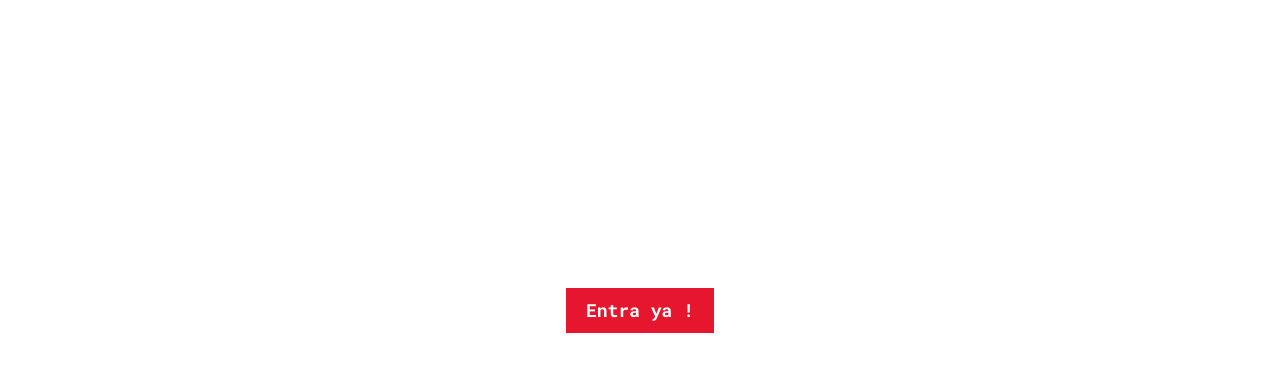
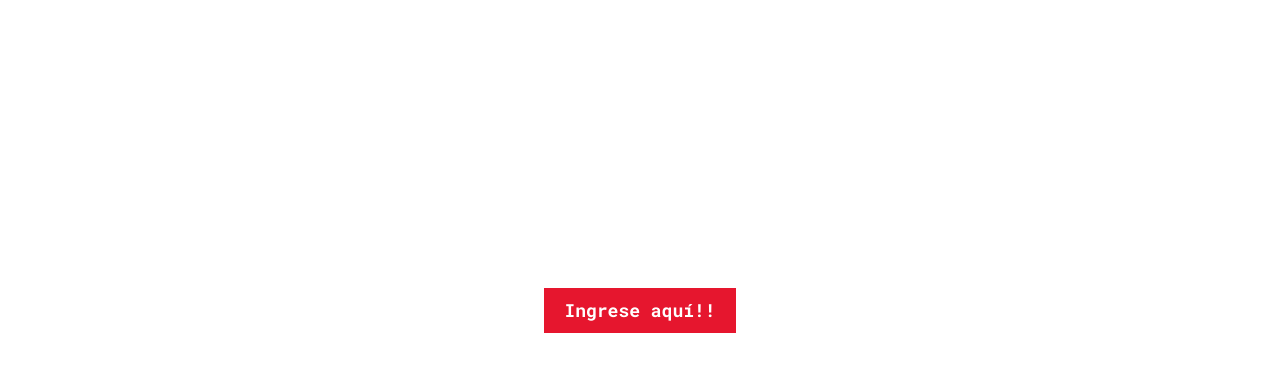
Before and after one commit to yuandreclaz/Blog-Personal-Frontend, a plain HTML site: page index.html in a window 1280 px wide. Shown: the part 143-514 px from the top of the page. Drawn offline with Linux system fonts and the light colour scheme.

Commit message:
index modificado

```diff
--- a/index.html
+++ b/index.html
@@ -43,7 +43,7 @@
             <p class="main-container__text">
                 Conoce las novedades y noticias de la tecnologia en el mundo
             </p>
-            <a class="main-container__link" href="blogs.html">Entra ya !</a>
+            <a class="main-container__link" href="blogs.html">Ingrese aquí!!</a>
         </div>
     </main>
 
```
